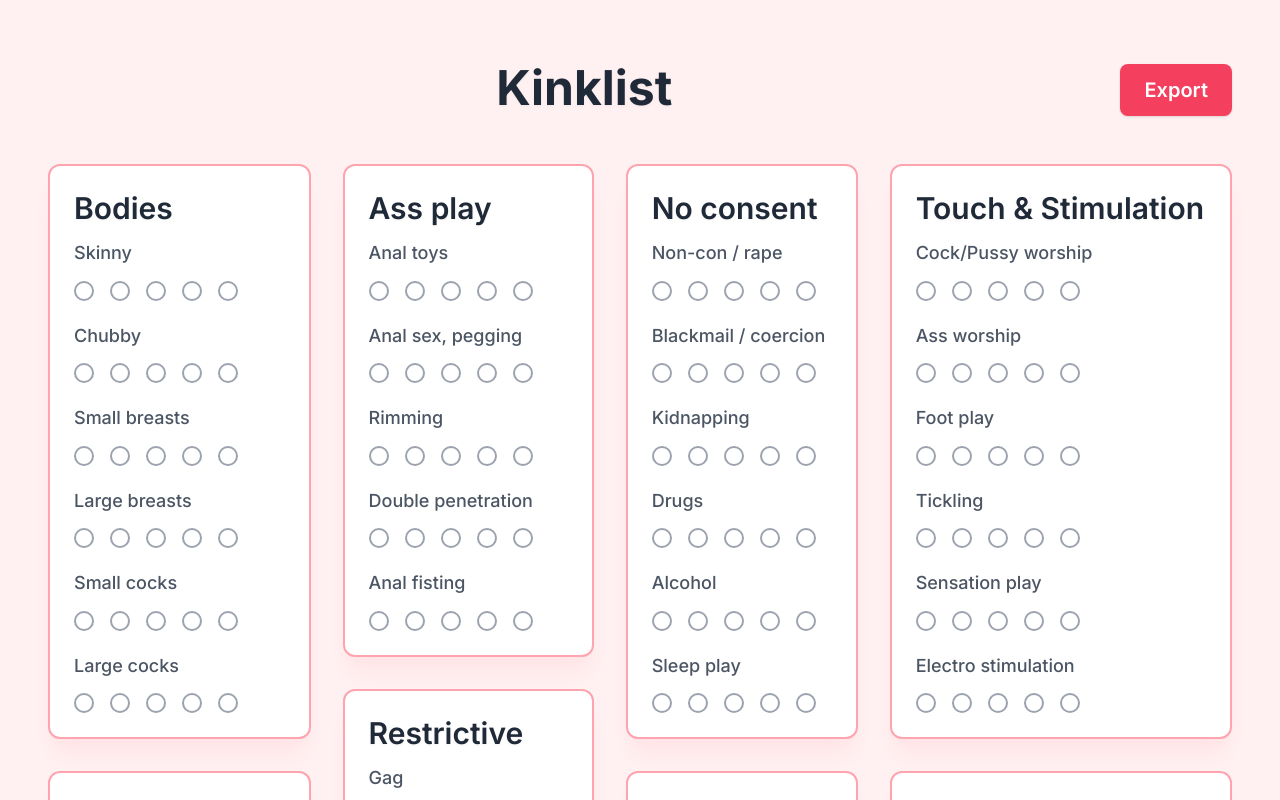
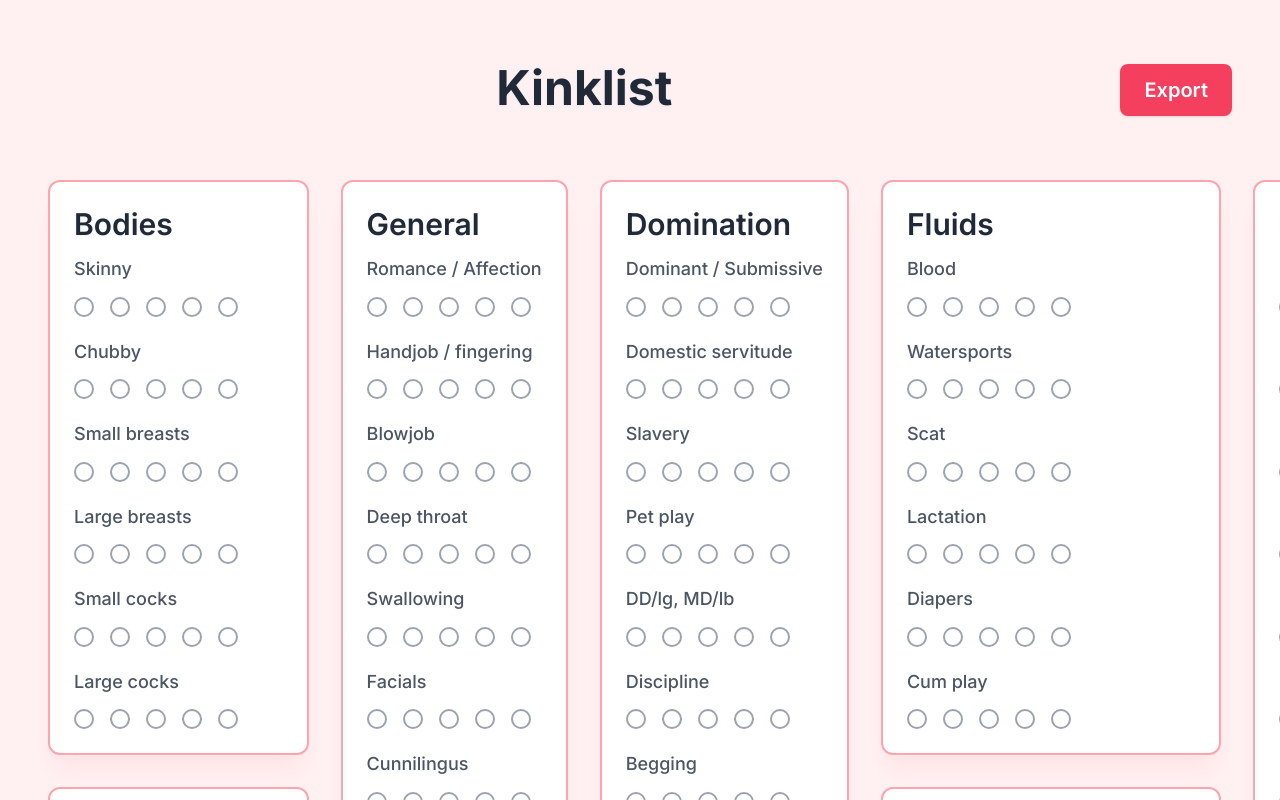
Before and after one commit to RoseCollared/kinkli, a Next.js app: page / in a window 1280 px wide. Shown: the top 800 px of the page. Built offline with nearby package versions, Linux system fonts and the light colour scheme.

Commit message:
set canvas window width

```diff
--- a/src/app/page.tsx
+++ b/src/app/page.tsx
@@ -17,8 +17,8 @@ export default function HomePage() {
   const router = useRouter();
 
   return (
-    <main className="flex min-h-screen flex-col items-center gap-12 py-12 sm:py-16">
-      <header className="flex w-full justify-between gap-8 px-12">
+    <main className="flex min-h-screen flex-col items-center">
+      <header className="flex w-full justify-between gap-8 px-12 pt-12 sm:pt-16">
         <div />
         <h1 className="text-4xl font-bold drop-shadow-sm sm:text-5xl">
           Kinklist
@@ -28,11 +28,11 @@ export default function HomePage() {
             if (!formRef.current) {
               throw new Error("Failed to get form element for export");
             }
-            // LEFT HERE
-            // TODO: set width/height options to ensure whole form is captured
             // TODO: store JSON result in state rather than image
             // TODO: store JSON result in URL
-            const canvas = await html2canvas(formRef.current);
+            const canvas = await html2canvas(formRef.current, {
+              windowWidth: 1920,
+            });
             const base64image = canvas.toDataURL("image/png");
             setResult(base64image);
             router.push("/result");
@@ -43,7 +43,7 @@ export default function HomePage() {
       </header>
       <form
         ref={formRef}
-        className="flex w-full flex-col flex-wrap gap-8 overflow-auto px-8 sm:max-h-[3200px] sm:px-12"
+        className="flex w-full flex-col flex-wrap gap-8 overflow-auto px-8 py-12 sm:max-h-[3200px] sm:px-12 sm:py-16"
       >
         {Object.entries(kinks).map(([sectionName, questions]) => (
           <Section
```
